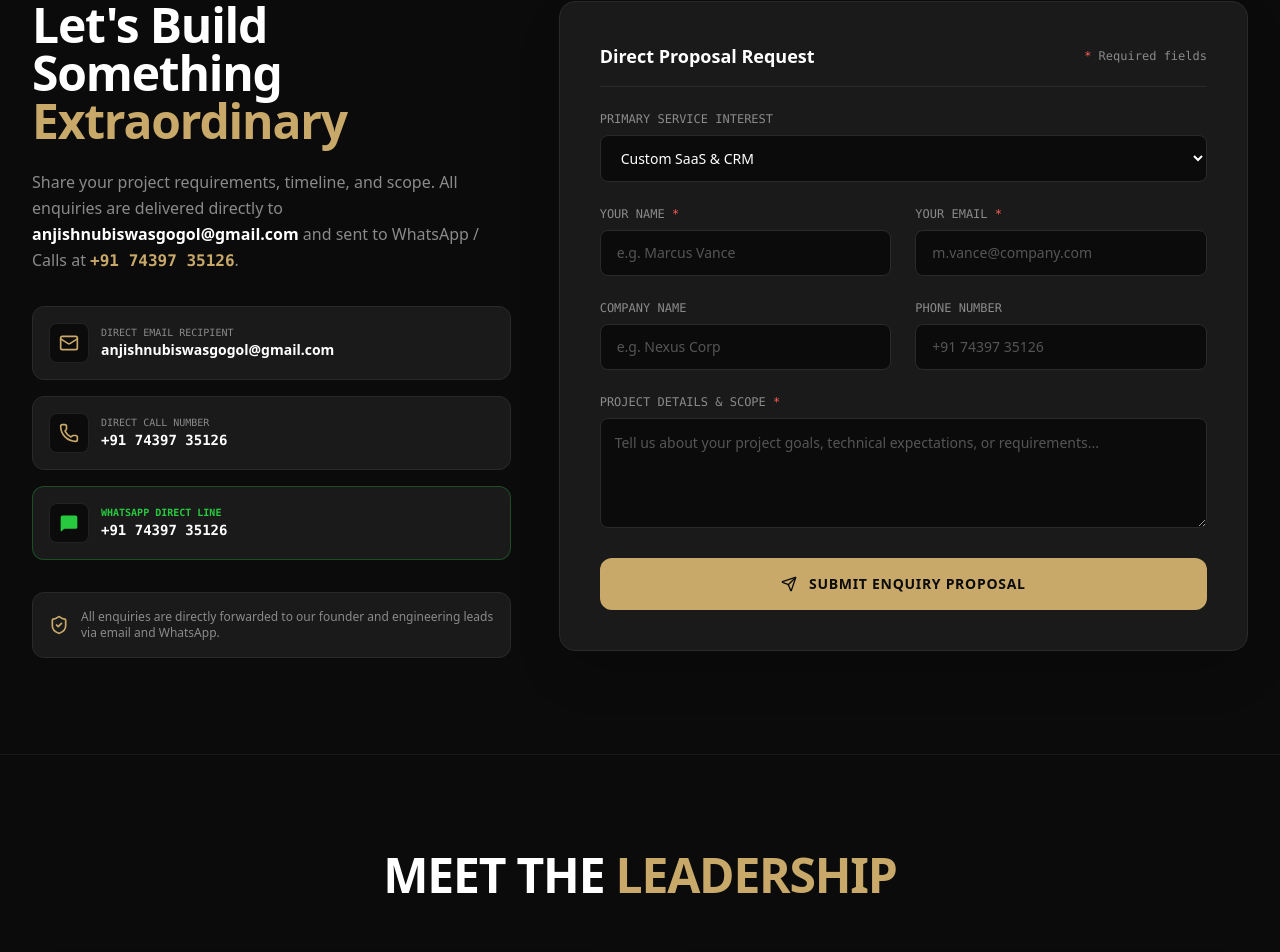
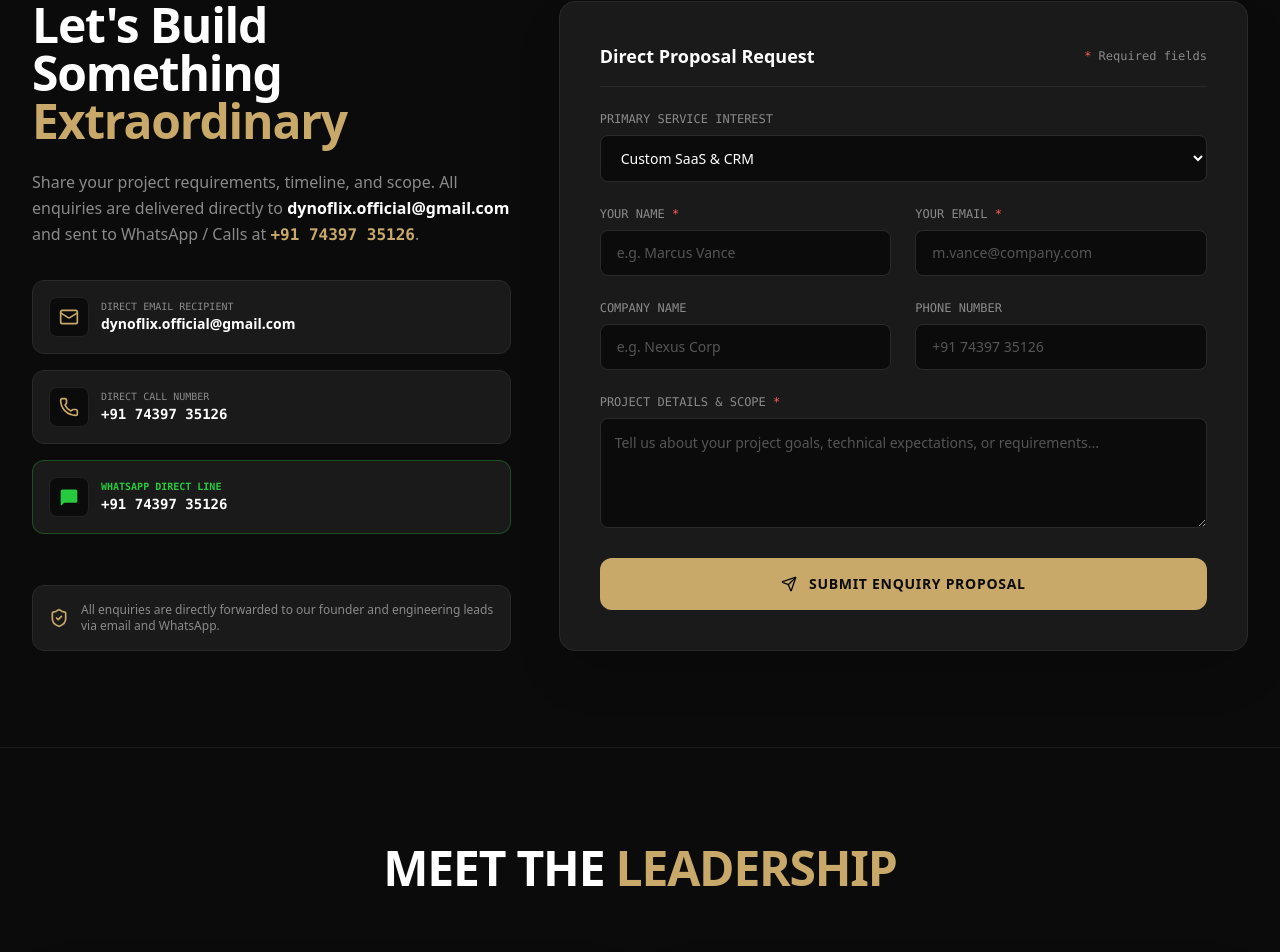
Before and after one commit to ankitadas771/Dynoflix, a React (Vite) app: page / in a window 1280 px wide. Shown: the part 2859-3811 px from the top of the page. Built offline with nearby package versions, Linux system fonts and the light colour scheme; no server answers.

Commit message:
update anjishnu contact info

```diff
--- a/src/components/ContactSection.tsx
+++ b/src/components/ContactSection.tsx
@@ -117,7 +117,7 @@ export const ContactSection: React.FC<ContactSectionProps> = ({
       `Service Interest: ${lastSubmittedData.serviceInterest}\n` +
       `Details:\n${lastSubmittedData.details}\n\n` +
       `Sent via Dynoflix Digital Agency Web Portal.`;
-    return `mailto:anjishnubiswasgogol@gmail.com?subject=${encodeURIComponent(subject)}&body=${encodeURIComponent(body)}`;
+    return `mailto:dynoflix.official@gmail.com?subject=${encodeURIComponent(subject)}&body=${encodeURIComponent(body)}`;
   };
 
   return (
@@ -132,14 +132,14 @@ export const ContactSection: React.FC<ContactSectionProps> = ({
                 <span className="text-[#C9A96A]">Extraordinary</span>
               </h2>
               <p className="text-base text-[#8A8A8A] leading-relaxed mb-8">
-                Share your project requirements, timeline, and scope. All enquiries are delivered directly to <span className="text-[#FFFFFF] font-semibold">anjishnubiswasgogol@gmail.com</span> and sent to WhatsApp / Calls at <span className="text-[#C9A96A] font-mono font-semibold">+91 74397 35126</span>.
+                Share your project requirements, timeline, and scope. All enquiries are delivered directly to <span className="text-[#FFFFFF] font-semibold">dynoflix.official@gmail.com</span> and sent to WhatsApp / Calls at <span className="text-[#C9A96A] font-mono font-semibold">+91 74397 35126</span>.
               </p>
 
               {/* Direct Contacts Info */}
               <div className="space-y-4 mb-8">
                 {/* Direct Email Card */}
                 <a
-                  href="mailto:anjishnubiswasgogol@gmail.com"
+                  href="mailto:dynoflix.official@gmail.com"
                   className="flex items-center gap-3 p-4 rounded-xl bg-[#1A1A1A] border border-[#2A2A2A] hover:border-[#C9A96A]/60 transition-all group cursor-pointer"
                 >
                   <div className="w-10 h-10 rounded-lg bg-[#0B0B0B] border border-[#222222] flex items-center justify-center text-[#C9A96A] group-hover:border-[#C9A96A]">
@@ -148,7 +148,7 @@ export const ContactSection: React.FC<ContactSectionProps> = ({
                   <div>
                     <div className="text-[10px] font-mono text-[#8A8A8A] uppercase">Direct Email Recipient</div>
                     <div className="text-sm font-semibold text-[#FFFFFF] group-hover:text-[#C9A96A] transition-colors">
-                      anjishnubiswasgogol@gmail.com
+                      dynoflix.official@gmail.com
                     </div>
                   </div>
                 </a>
--- a/src/components/Footer.tsx
+++ b/src/components/Footer.tsx
@@ -85,7 +85,7 @@ export const Footer: React.FC<FooterProps> = ({
           </p>
           <div className="flex flex-col gap-2.5 pt-1 text-xs">
             <a
-              href="https://wa.me/919088514885?text=Hello!%20I%20would%20like%20to%20enquire%20about%20your%20services."
+              href="https://wa.me/917439735126?text=Hello!%20I%20would%20like%20to%20enquire%20about%20your%20services."
               target="_blank"
               rel="noopener noreferrer"
               className="flex items-center gap-2 text-[#27C93F] font-mono hover:underline"
```
